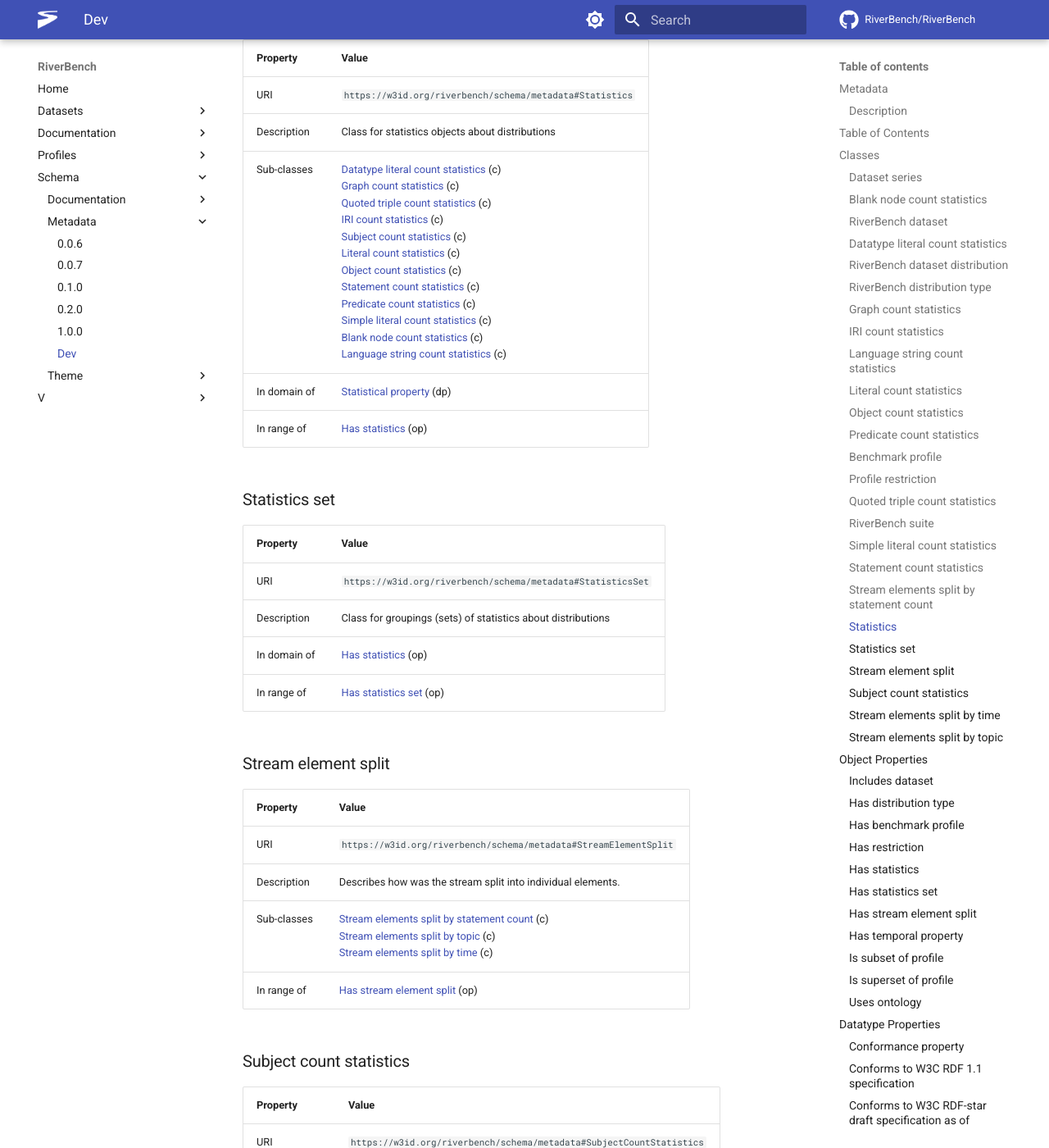
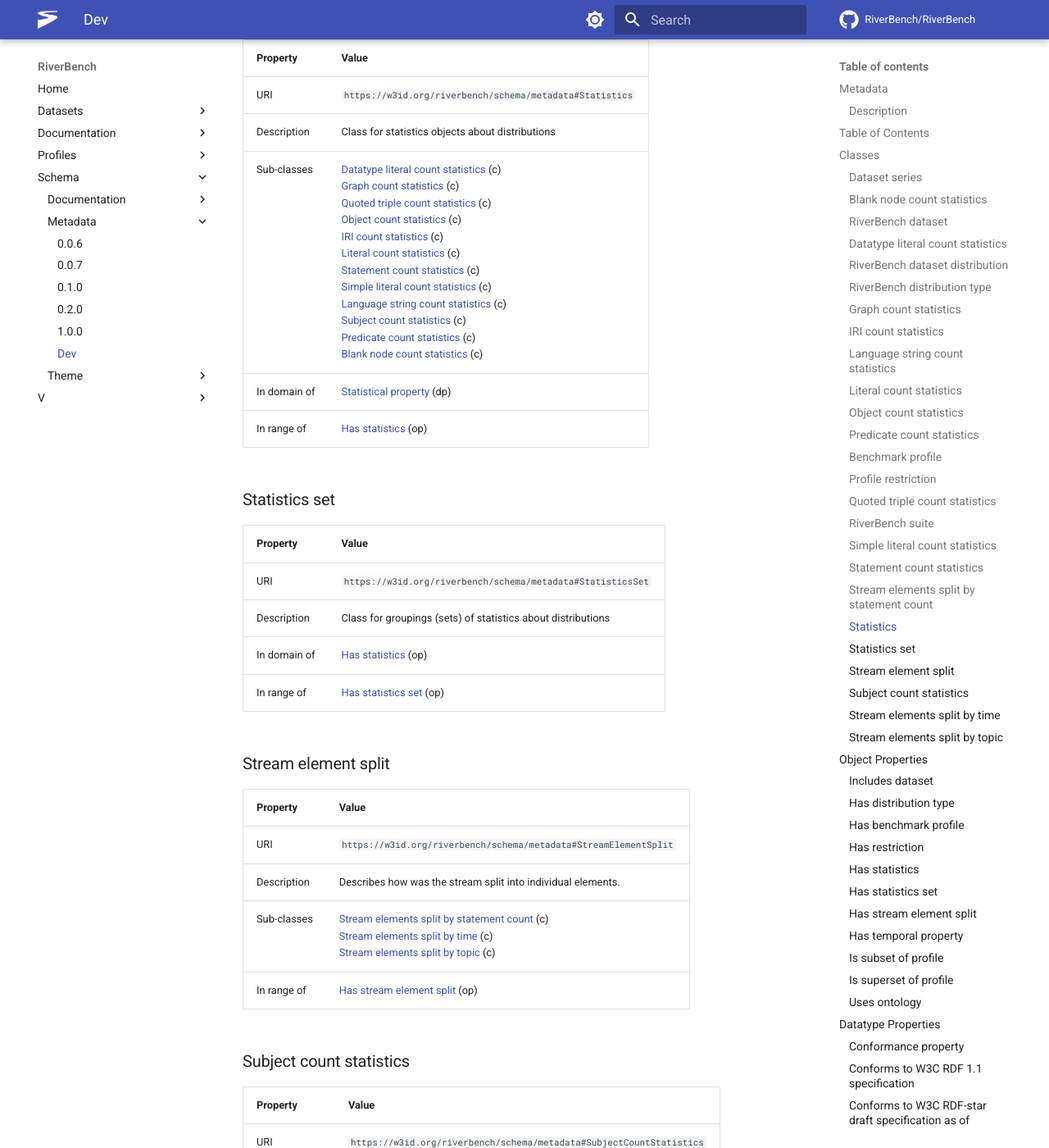
Before and after one commit to RiverBench/riverbench.github.io, an MkDocs documentation site: the page built from docs/schema/metadata/dev.md, in a window 1280 px wide and 1400 px high, scrolled down 8136 px. Shown: the whole window at 82% size. Built offline with MkDocs 1.6.1 and Material for MkDocs 9.7.7, drawn with Linux system fonts in a browser that asks for light colours; comment, search, counter and statistics services are not loaded; some of the changed text lies outside the part shown.

```diff
--- a/docs/schema/metadata/dev.md
+++ b/docs/schema/metadata/dev.md
@@ -104,7 +104,7 @@ URI | `https://w3id.org/riverbench/schema/metadata#Distribution`
 Description | A distribution of a dataset in the RiverBench benchmark suite.
 Super-classes |[dcat:Distribution](http://www.w3.org/ns/dcat#Distribution) (c)<br />
 Restrictions |[https://w3id.org/stax/ontology#hasStreamTypeUsage](https://w3id.org/stax/ontology#hasStreamTypeUsage) **some** [https://w3id.org/stax/ontology#ConcreteRdfStreamType](https://w3id.org/stax/ontology#ConcreteRdfStreamType) (c)<br />
-In domain of |[Has file name](#hasFileName) (dp)<br />[Has distribution type](#hasDistributionType) (op)<br />[Has statistics set](#hasStatisticsSet) (op)<br />
+In domain of |[Has statistics set](#hasStatisticsSet) (op)<br />[Has file name](#hasFileName) (dp)<br />[Has distribution type](#hasDistributionType) (op)<br />
 
 ### RiverBench distribution type <a name="DistributionType"></a>
 Property | Value
@@ -112,7 +112,7 @@ Property | Value
 URI | `https://w3id.org/riverbench/schema/metadata#DistributionType`
 Description | Type of dataset distribution, indicating the corresponding streaming task formulation.
 In range of |[Has distribution type](#hasDistributionType) (op)<br />
-Has members |[Flat distribution](#flatDistribution)<br />[Partial distribution](#partialDistribution)<br />[Full distribution](#fullDistribution)<br />[Jelly distribution](#jellyDistribution)<br />[Stream distribution](#streamDistribution)<br />
+Has members |[Flat distribution](#flatDistribution)<br />[Jelly distribution](#jellyDistribution)<br />[Full distribution](#fullDistribution)<br />[Partial distribution](#partialDistribution)<br />[Stream distribution](#streamDistribution)<br />
 
 ### Graph count statistics <a name="GraphCountStatistics"></a>
 Property | Value
@@ -162,8 +162,8 @@ Property | Value
 URI | `https://w3id.org/riverbench/schema/metadata#Profile`
 Description | Benchmark profile grouping several datasets in RiverBench
 Super-classes |[Dataset series](#DatasetSeries) (c)<br />
-In domain of |[Is subset of profile](#isSubsetOfProfile) (op)<br />[Has restriction](#hasRestriction) (op)<br />[Is superset of profile](#isSupersetOfProfile) (op)<br />
-In range of |[Is superset of profile](#isSupersetOfProfile) (op)<br />[Is subset of profile](#isSubsetOfProfile) (op)<br />[Has benchmark profile](#hasProfile) (op)<br />
+In domain of |[Is superset of profile](#isSupersetOfProfile) (op)<br />[Has restriction](#hasRestriction) (op)<br />[Is subset of profile](#isSubsetOfProfile) (op)<br />
+In range of |[Has benchmark profile](#hasProfile) (op)<br />[Is superset of profile](#isSupersetOfProfile) (op)<br />[Is subset of profile](#isSubsetOfProfile) (op)<br />
 
 ### Profile restriction <a name="ProfileRestriction"></a>
 Property | Value
@@ -213,7 +213,7 @@ Property | Value
 --- | ---
 URI | `https://w3id.org/riverbench/schema/metadata#Statistics`
 Description | Class for statistics objects about distributions
-Sub-classes |[Datatype literal count statistics](#DatatypeLiteralCountStatistics) (c)<br />[Graph count statistics](#GraphCountStatistics) (c)<br />[Quoted triple count statistics](#QuotedTripleCountStatistics) (c)<br />[IRI count statistics](#IriCountStatistics) (c)<br />[Subject count statistics](#SubjectCountStatistics) (c)<br />[Literal count statistics](#LiteralCountStatistics) (c)<br />[Object count statistics](#ObjectCountStatistics) (c)<br />[Statement count statistics](#StatementCountStatistics) (c)<br />[Predicate count statistics](#PredicateCountStatistics) (c)<br />[Simple literal count statistics](#SimpleLiteralCountStatistics) (c)<br />[Blank node count statistics](#BlankNodeCountStatistics) (c)<br />[Language string count statistics](#LanguageLiteralCountStatistics) (c)<br />
+Sub-classes |[Datatype literal count statistics](#DatatypeLiteralCountStatistics) (c)<br />[Graph count statistics](#GraphCountStatistics) (c)<br />[Quoted triple count statistics](#QuotedTripleCountStatistics) (c)<br />[Object count statistics](#ObjectCountStatistics) (c)<br />[IRI count statistics](#IriCountStatistics) (c)<br />[Literal count statistics](#LiteralCountStatistics) (c)<br />[Statement count statistics](#StatementCountStatistics) (c)<br />[Simple literal count statistics](#SimpleLiteralCountStatistics) (c)<br />[Language string count statistics](#LanguageLiteralCountStatistics) (c)<br />[Subject count statistics](#SubjectCountStatistics) (c)<br />[Predicate count statistics](#PredicateCountStatistics) (c)<br />[Blank node count statistics](#BlankNodeCountStatistics) (c)<br />
 In domain of |[Statistical property](#statisticalProperty) (dp)<br />
 In range of |[Has statistics](#hasStatistics) (op)<br />
 
@@ -230,7 +230,7 @@ Property | Value
 --- | ---
 URI | `https://w3id.org/riverbench/schema/metadata#StreamElementSplit`
 Description | Describes how was the stream split into individual elements.
-Sub-classes |[Stream elements split by statement count](#StatementCountStreamElementSplit) (c)<br />[Stream elements split by topic](#TopicStreamElementSplit) (c)<br />[Stream elements split by time](#TimeStreamElementSplit) (c)<br />
+Sub-classes |[Stream elements split by statement count](#StatementCountStreamElementSplit) (c)<br />[Stream elements split by time](#TimeStreamElementSplit) (c)<br />[Stream elements split by topic](#TopicStreamElementSplit) (c)<br />
 In range of |[Has stream element split](#hasStreamElementSplit) (op)<br />
 
 ### Subject count statistics <a name="SubjectCountStatistics"></a>
```
Also changed, not shown: docs/schema/documentation/dev.md (+1 -1 lines), docs/schema/theme/dev.md (+3 -2 lines).
